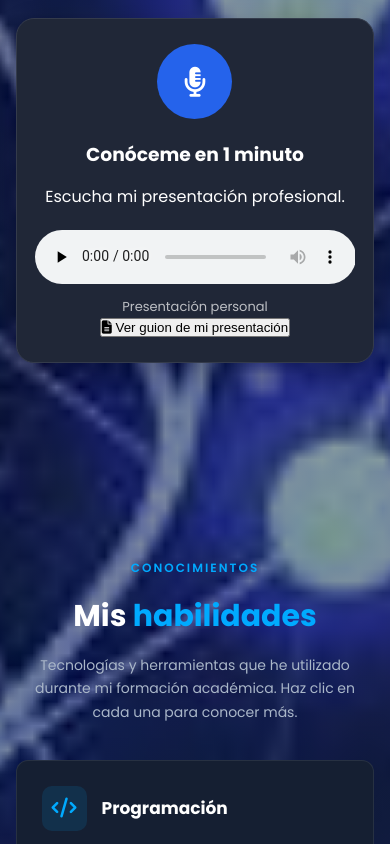
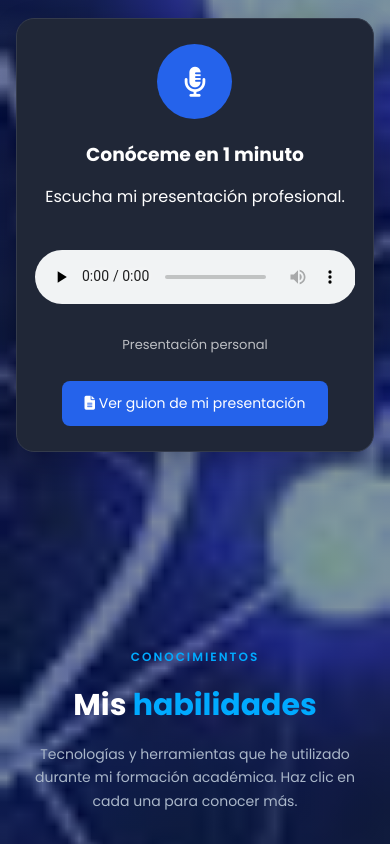
Before and after one commit to oliverhuamanleandro-stack/mi-portafolio, a plain HTML site: page index.html in a window 390 px wide. Shown: the part 2193-3037 px from the top of the page. Drawn offline with Linux system fonts and the light colour scheme.

Commit message:
Update estilos.css

```diff
--- a/css/estilos.css
+++ b/css/estilos.css
@@ -1371,7 +1371,9 @@ body.modo-claro .contacto-item:hover {
 
 }
 
-/* SECCIÓN ELEVATOR PITCH */
+/* =====================================
+   SECCIÓN ELEVATOR PITCH
+===================================== */
 
 .pitch-contenedor {
     max-width: 750px;
@@ -1382,6 +1384,7 @@ body.modo-claro .contacto-item:hover {
     border: 1px solid var(--color-borde, #343b4b);
     border-radius: 18px;
     box-shadow: 0 10px 30px rgba(0, 0, 0, 0.2);
+
     display: flex;
     flex-direction: column;
     align-items: center;
@@ -1390,7 +1393,7 @@ body.modo-claro .contacto-item:hover {
 .pitch-icono {
     width: 75px;
     height: 75px;
-    margin: 0 auto 20px;
+    margin-bottom: 20px;
     display: flex;
     align-items: center;
     justify-content: center;
@@ -1400,30 +1403,58 @@ body.modo-claro .contacto-item:hover {
     font-size: 30px;
 }
 
-.pitch-contenedor > h3 {
+.pitch-contenedor h3 {
     margin-bottom: 12px;
 }
 
-.pitch-contenedor > p {
+.pitch-contenedor p {
     margin-bottom: 20px;
     line-height: 1.7;
 }
 
+/* REPRODUCTOR DE AUDIO */
+
 .pitch-contenedor audio {
+    display: block;
     width: 100%;
     max-width: 450px;
+    margin: 20px auto;
 }
 
 .pitch-duracion {
     display: block;
-    margin-top: 12px;
+    width: 100%;
+    text-align: center;
+    margin: 10px auto 0;
     font-size: 13px;
     opacity: 0.7;
 }
 
+/* BOTÓN DEL GUION */
+
+.btn-guion {
+    margin-top: 25px;
+    padding: 12px 22px;
+    border: none;
+    border-radius: 8px;
+    background: var(--color-principal, #2563eb);
+    color: white;
+    font-family: inherit;
+    font-size: 14px;
+    cursor: pointer;
+    transition: all 0.3s ease;
+}
+
+.btn-guion:hover {
+    transform: translateY(-3px);
+    opacity: 0.9;
+}
+
+/* CONTENIDO DEL GUION */
+
 .pitch-guion {
     width: 100%;
-    margin-top: 35px;
+    margin-top: 30px;
     padding: 25px;
     text-align: left;
     border-top: 1px solid var(--color-borde, #343b4b);
@@ -1434,14 +1465,12 @@ body.modo-claro .contacto-item:hover {
     margin-bottom: 25px;
 }
 
-.pitch-guion h3 i {
-    margin-right: 8px;
-}
-
 .pitch-guion p {
     line-height: 1.8;
     margin-bottom: 16px;
 }
+
+/* DISEÑO RESPONSIVE */
 
 @media (max-width: 600px) {
     .pitch-contenedor {
@@ -1451,4 +1480,8 @@ body.modo-claro .contacto-item:hover {
     .pitch-guion {
         padding: 20px 5px;
     }
+
+    .btn-guion {
+        max-width: 100%;
+    }
 }
```
